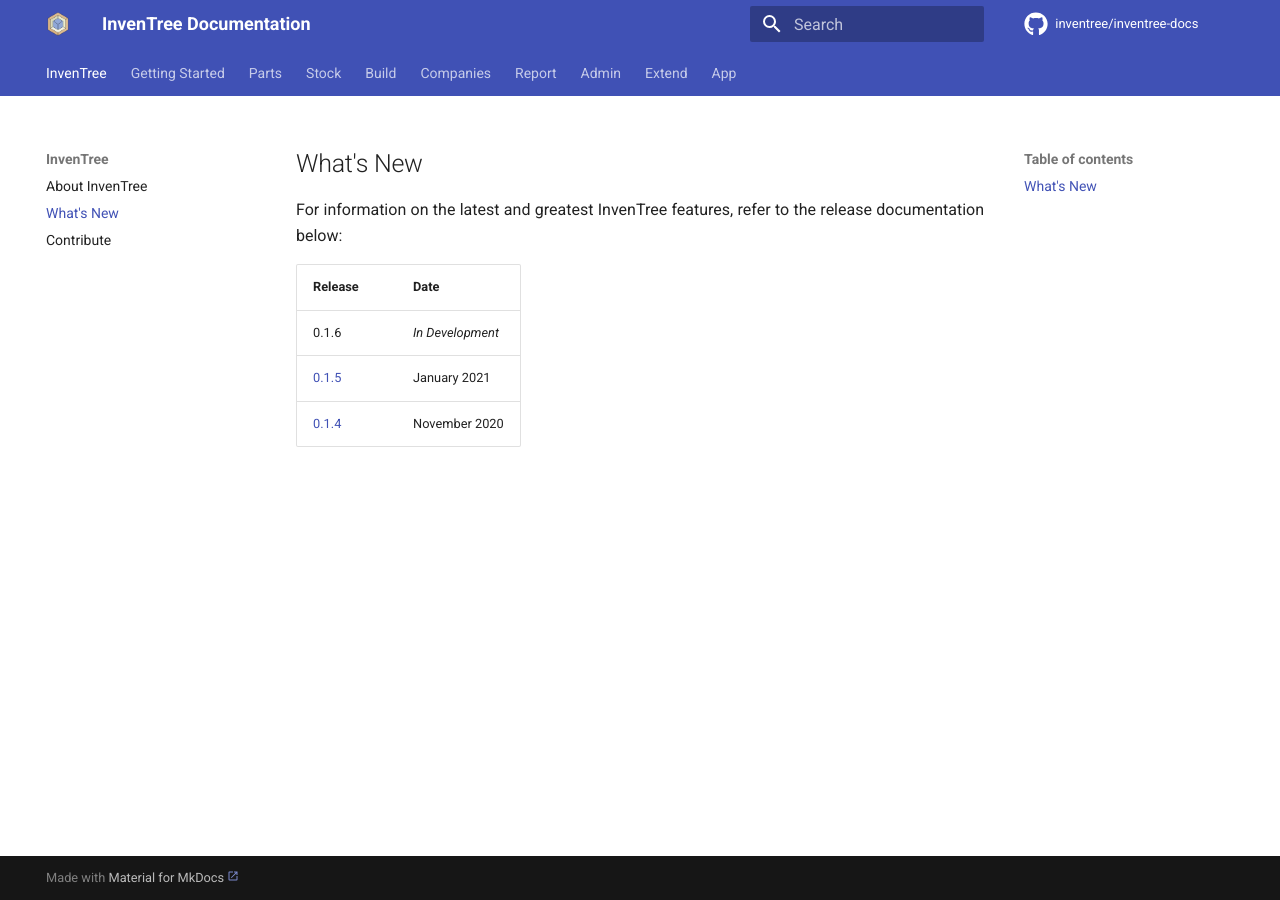
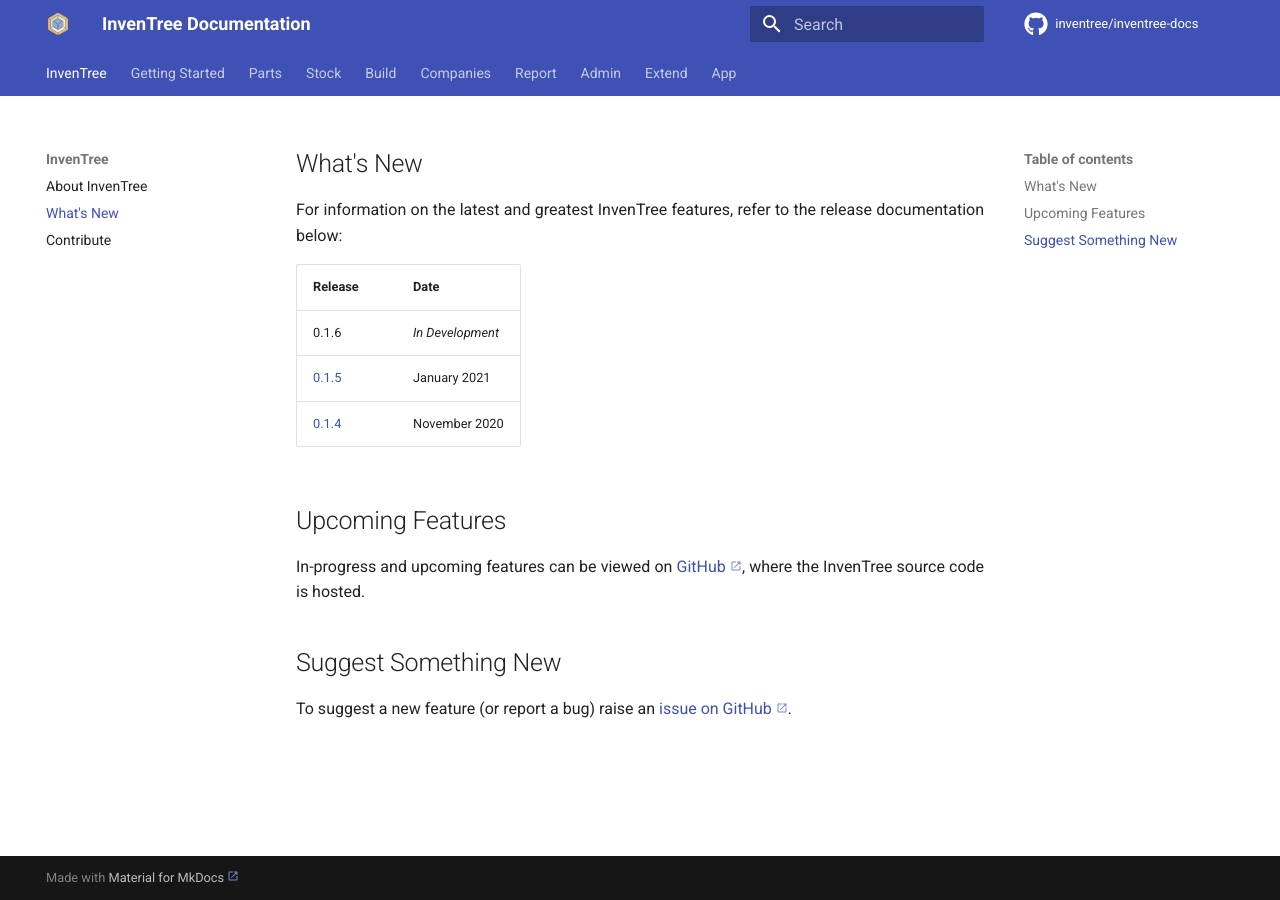
Before and after one commit to inventree/inventree-docs, an MkDocs documentation site: the page built from docs/releases/new.md, in a window 1280 px wide. Built offline with MkDocs 1.6.1 and Material for MkDocs 9.7.7, drawn with Linux system fonts in a browser that asks for light colours; a script that is not in the unit is left out; comment, search, counter and statistics services are not loaded.

```diff
--- a/docs/releases/new.md
+++ b/docs/releases/new.md
@@ -11,3 +11,11 @@ For information on the latest and greatest InvenTree features, refer to the rele
 | 0.1.6 | *In Development* |
 | [0.1.5](../0.1.5) | January 2021 |
 | [0.1.4](../0.1.4) | November 2020 |
+
+## Upcoming Features
+
+In-progress and upcoming features can be viewed on [GitHub](https://github.com/inventree/inventree/pulls), where the InvenTree source code is hosted.
+
+## Suggest Something New
+
+To suggest a new feature (or report a bug) raise an [issue on GitHub](https://github.com/inventree/inventree/issues).
--- a/mkdocs.yml
+++ b/mkdocs.yml
@@ -90,7 +90,6 @@ nav:
     - Plugins: extend/plugins.md
     - Themes: extend/themes.md
     - Third-Party: extend/integrate.md
-    - Future Features: extend/future.md
   - App:
     - App: app/app.md
     - Privacy: app/privacy.md
```
Also changed, not shown: docs/extend/future.md (deleted, +0 -39 lines).
